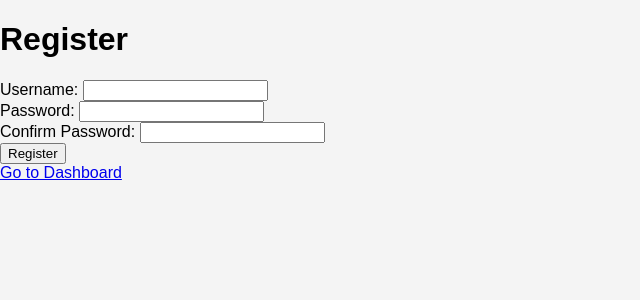
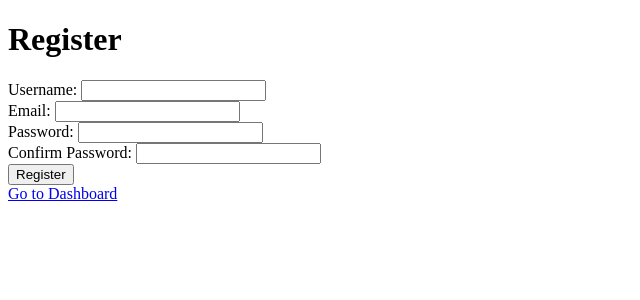
Before and after one commit to curtalfrey/Data-MultiVector, a Flask app: template templates/register.html in a window 1280 px wide. Shown: the top 300 px of the page, without its empty margins (0-640 px from the left). Run offline with Flask 3, Linux system fonts and the light colour scheme; the template is opened without the code that fills it, so the values that code supplies are empty.

Commit message:
Update register.html

```diff
--- a/templates/register.html
+++ b/templates/register.html
@@ -1,20 +1,26 @@
+<!-- templates/register.html -->
+
 <!DOCTYPE html>
 <html>
 <head>
     <title>Register - Your App</title>
-    <link rel="stylesheet" href="{{ url_for('static', filename='styles.css') }}">
 </head>
 <body>
     <h1>Register</h1>
     <form method="POST">
         <label>Username:</label>
         <input type="text" name="username"><br>
+        <label>Email:</label>
+        <input type="email" name="email"><br>
         <label>Password:</label>
-        <input type="password" name="password"><br>
+        <input type="password" id="password" name="password"><br>
         <label>Confirm Password:</label>
-        <input type="password" name="confirm_password"><br>
+        <input type="password" id="confirm_password" name="confirm_password"><br>
+        <span id="password-confirmation-message"></span>
         <input type="submit" value="Register">
     </form>
     <a href="{{ url_for('dashboard') }}">Go to Dashboard</a>
+    <!-- Include the JavaScript file -->
+    <script src="{{ url_for('static', filename='js/script.js') }}"></script>
 </body>
 </html>
```
